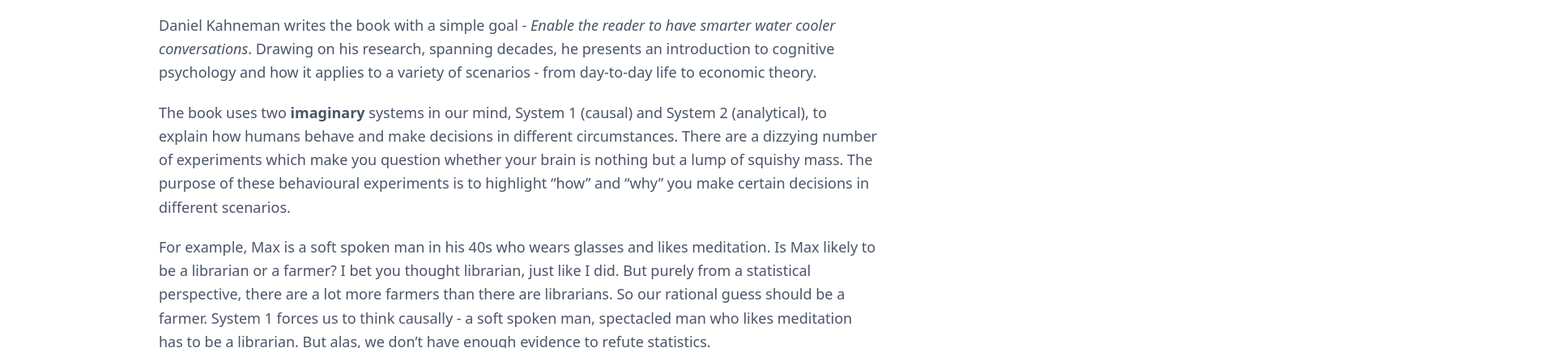
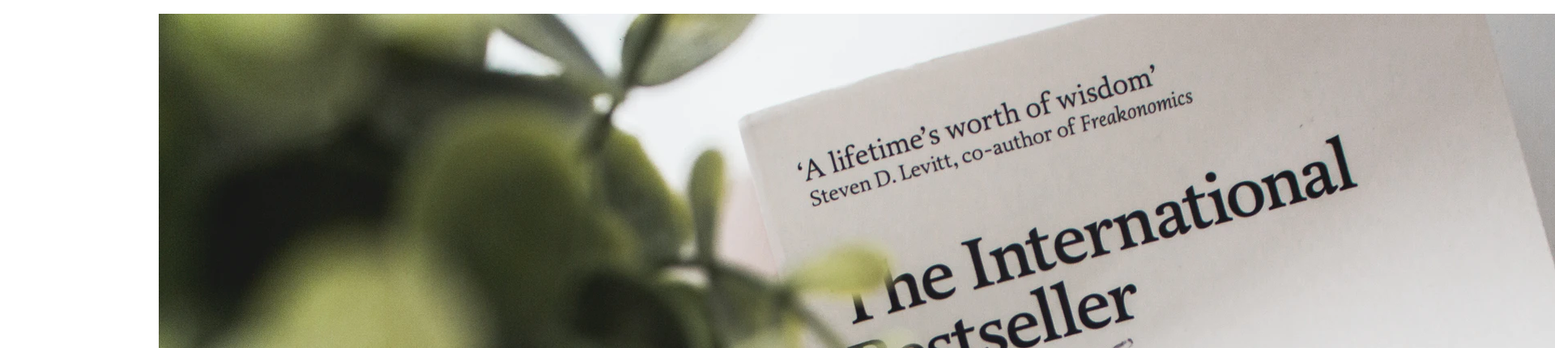
Before and after one commit to ankit-m/ankit-m.github.io, a Gatsby site: page /blog/thinking-fast-and-slow-review/ in a window 1280 px wide. Shown: the part 186-616 px from the top of the page at 81% size, 1920 px wide, since content can reach past the window. Built offline with nearby package versions, Linux system fonts and the light colour scheme; Gatsby itself is replaced by a stand-in of ours.

Commit message:
add headline image attributes

```diff
--- a/content/blog/thinking-fast-and-slow-review/index.md
+++ b/content/blog/thinking-fast-and-slow-review/index.md
@@ -2,7 +2,10 @@
 title: Thinking, Fast and Slow - Book Review
 date: "2020-10-18"
 description: Daniel Kahneman writes the book with a simple goal - Enable the reader to have smarter water cooler conversations. Drawing on his research, spanning decades, he presents an introduction to cognitive psychology and how it applies to a variety of scenarios - from day-to-day life to economic theory.
+image: './thinking-fast-and-slow-book.webp'
 ---
+
+![](./thinking-fast-and-slow-book.webp)
 
 Daniel Kahneman writes the book with a simple goal - _Enable the reader to have smarter water cooler conversations_. Drawing on his research, spanning decades, he presents an introduction to cognitive psychology and how it applies to a variety of scenarios - from day-to-day life to economic theory.
 
--- a/src/components/seo.js
+++ b/src/components/seo.js
@@ -10,7 +10,7 @@
 import { Helmet } from "react-helmet";
 import { useStaticQuery, graphql } from "gatsby";
 
-const Seo = ({ description, lang, meta, title }) => {
+const Seo = ({ description, lang, meta, title, image }) => {
   const { site } = useStaticQuery(
     graphql`
       query {
@@ -33,6 +33,18 @@
     name: "google-site-verification",
     content: "jo-QRBC3HrMVWJ5lMNZ78RcXqticphFNFA24MkTrPRE",
   };
+  const imageMetaAttributes = !image
+    ? []
+    : [
+      {
+        name: 'og:image',
+        content: image.publicURL
+      },
+      {
+        name: 'twitter:image',
+        content: image.publicURL
+      }
+    ];
 
   return (
     <Helmet
@@ -75,6 +87,7 @@
           content: metaDescription,
         },
         googleVerificationMeta,
+        ...imageMetaAttributes
       ].concat(meta)}
     />
   );
--- a/src/templates/blog-post.js
+++ b/src/templates/blog-post.js
@@ -113,6 +113,7 @@
       <Seo
         title={post.frontmatter.title}
         description={post.frontmatter.description || post.excerpt}
+        image={post.frontmatter.image}
       />
       <BlogPostWrapper
         className="blog-post"
@@ -168,6 +169,9 @@
         title
         date(formatString: "MMMM DD, YYYY")
         description
+        image {
+          publicURL
+        }
       }
     }
     previous: markdownRemark(id: { eq: $previousPostId }) {
```
Also changed, not shown: content/blog/thinking-fast-and-slow-review/thinking-fast-and-slow-book.webp (added).
